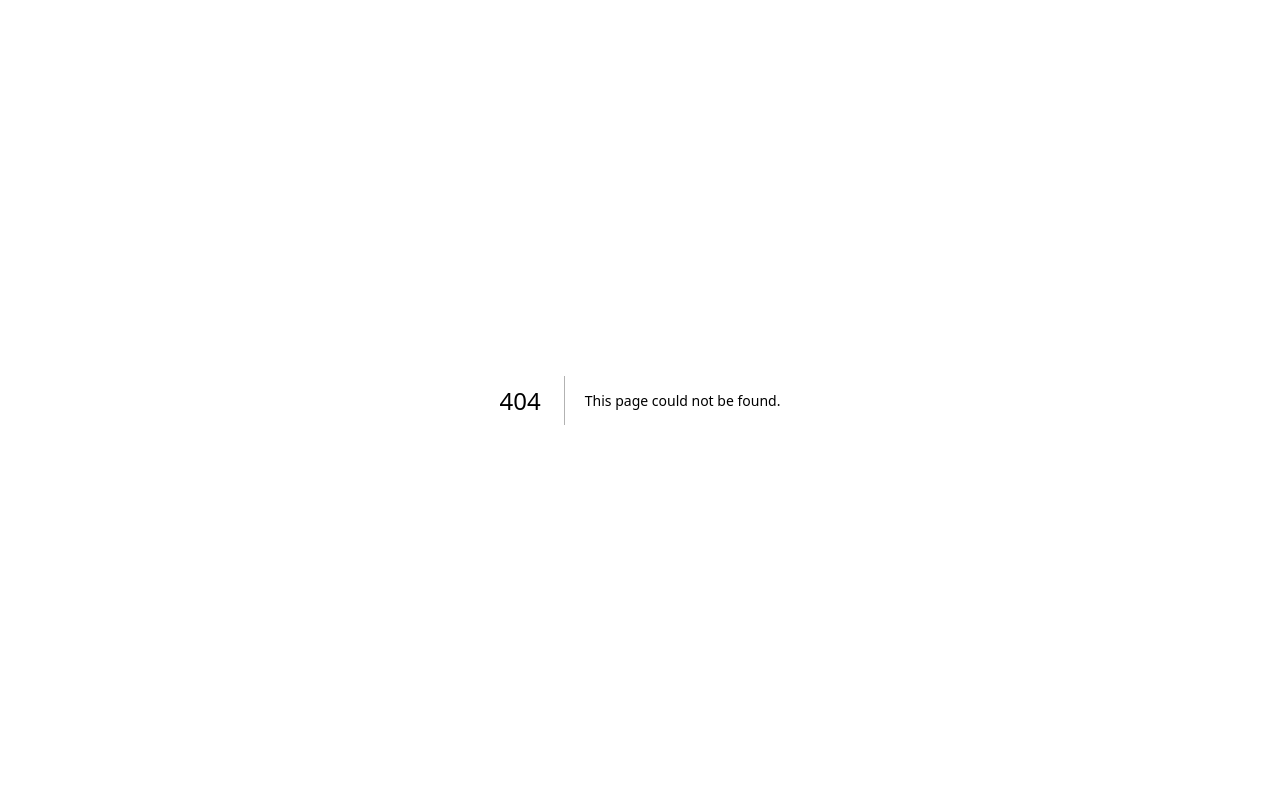
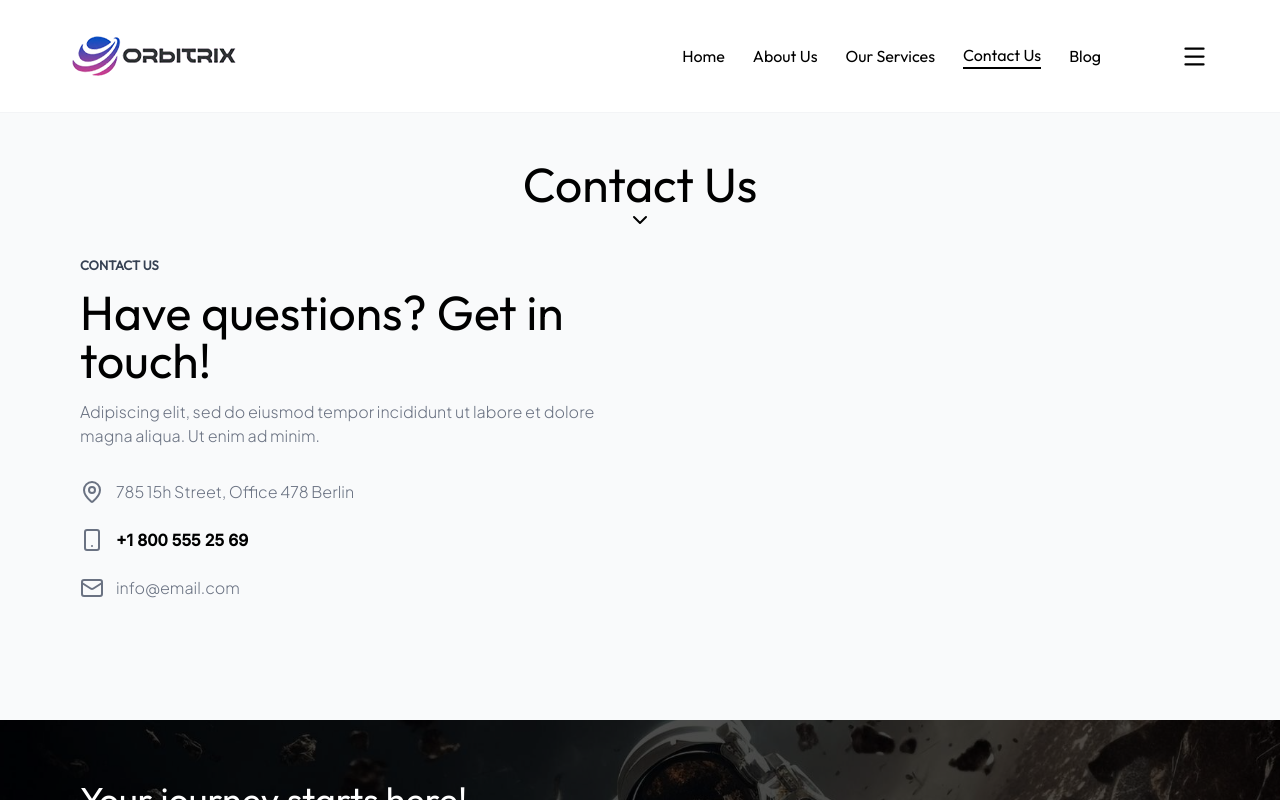
Before and after one commit to Habeebamoo/Orbitrix, a Next.js app: page /contact in a window 1280 px wide. Before the commit this address had no page. Shown: the top 800 px of the page. Built offline with nearby package versions, Linux system fonts and the light colour scheme.

Commit message:
created contact page

```diff
--- /dev/null
+++ b/app/contact/page.tsx
@@ -0,0 +1,62 @@
+import Footer from "@/components/Footer"
+import Header from "@/components/Header"
+import { ChevronDown, Mail, MapPin, Smartphone } from "lucide-react"
+
+const ContactPage = () => {
+  return (
+    <main className="bg-gray-50 pt-30 lg:pt-40">
+      <Header theme="light" />
+
+      <div>
+        <h1 className="text-center font-outfit text-2xl md:text-4xl lg:text-5xl">Contact Us</h1>
+        <ChevronDown className="mx-auto" />
+      </div>
+
+      {/* Grid Sectin */}
+      <section className="grid grid-cols-1 md:grid-cols-2  gap-6 pt-6 px-6 md:px-10 xl:px-20 mb-30">
+        <div>
+          <p className="font-outfit text-gray-700 font-bold text-[13px] lg:text-md">CONTACT US</p>
+
+          <h1 className="font-outfit text-2xl md:text-4xl lg:text-5xl mt-3">
+            Have questions? Get in touch!
+          </h1>
+
+          <p className="font-jsl text-gray-500 mt-3 md:mt-4 text-[15px] md:text-[16px]">
+            Adipiscing elit, sed do eiusmod tempor incididunt ut labore et dolore magna aliqua. Ut enim ad minim.
+          </p>
+
+          <div className="font-jsl text-gray-500 text-[15px] md:text-[16px] flex-start gap-3 mt-8">
+            <MapPin />
+            <p>
+              785 15h Street, Office 478 Berlin
+            </p>
+          </div>
+
+          <div className="text-gray-500 text-[15px] md:text-[16px] flex-start gap-3 mt-6">
+            <Smartphone />
+            <p className="font-inter font-bold text-black">
+               +1 800 555 25 69
+            </p>
+          </div>
+
+          <div className="font-jsl text-gray-500 text-[15px] md:text-[16px] flex-start gap-3 mt-6">
+            <Mail />
+            <p>
+              info@email.com
+            </p>
+          </div>
+
+        </div>
+
+        <div>
+
+        </div>
+      </section>
+
+
+      <Footer />
+    </main>
+  )
+}
+
+export default ContactPage
```
